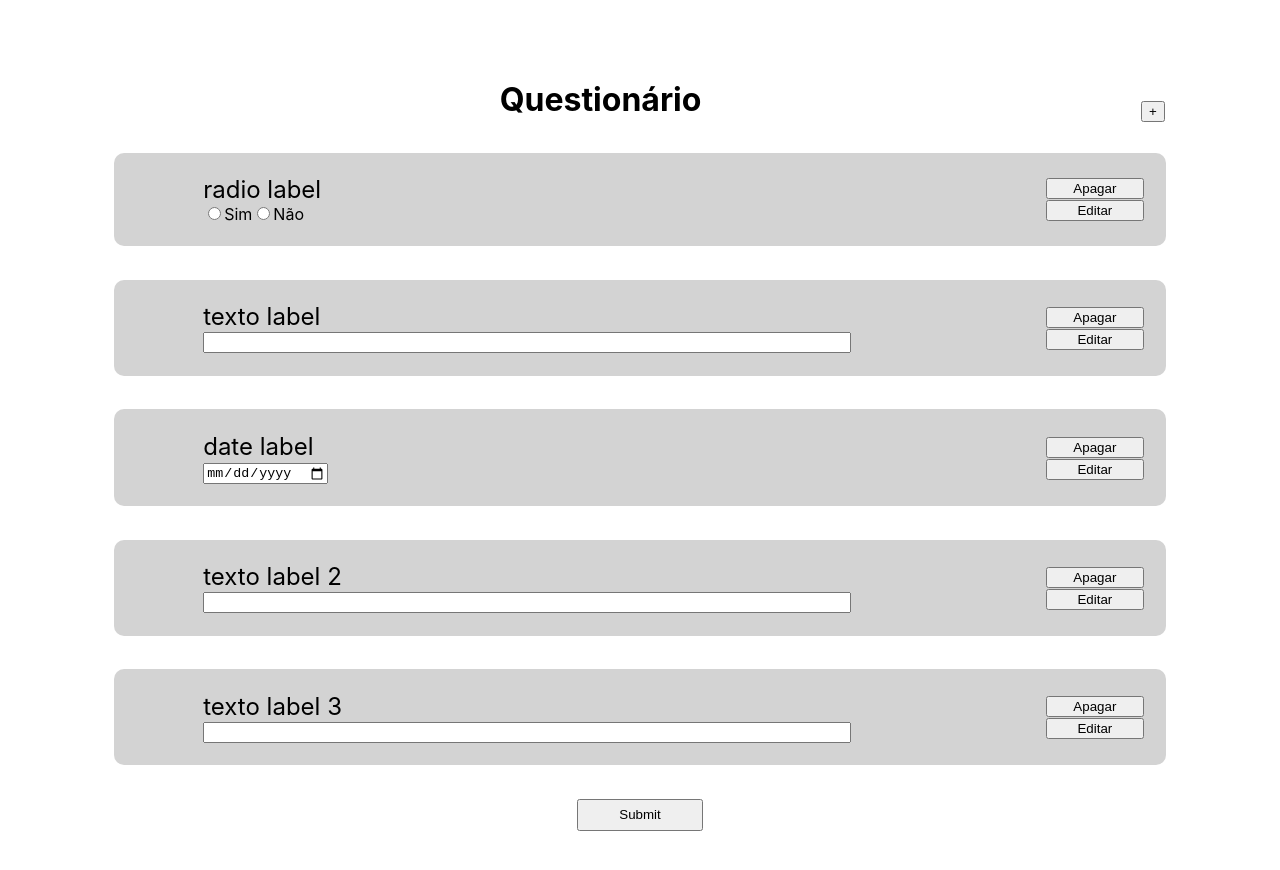
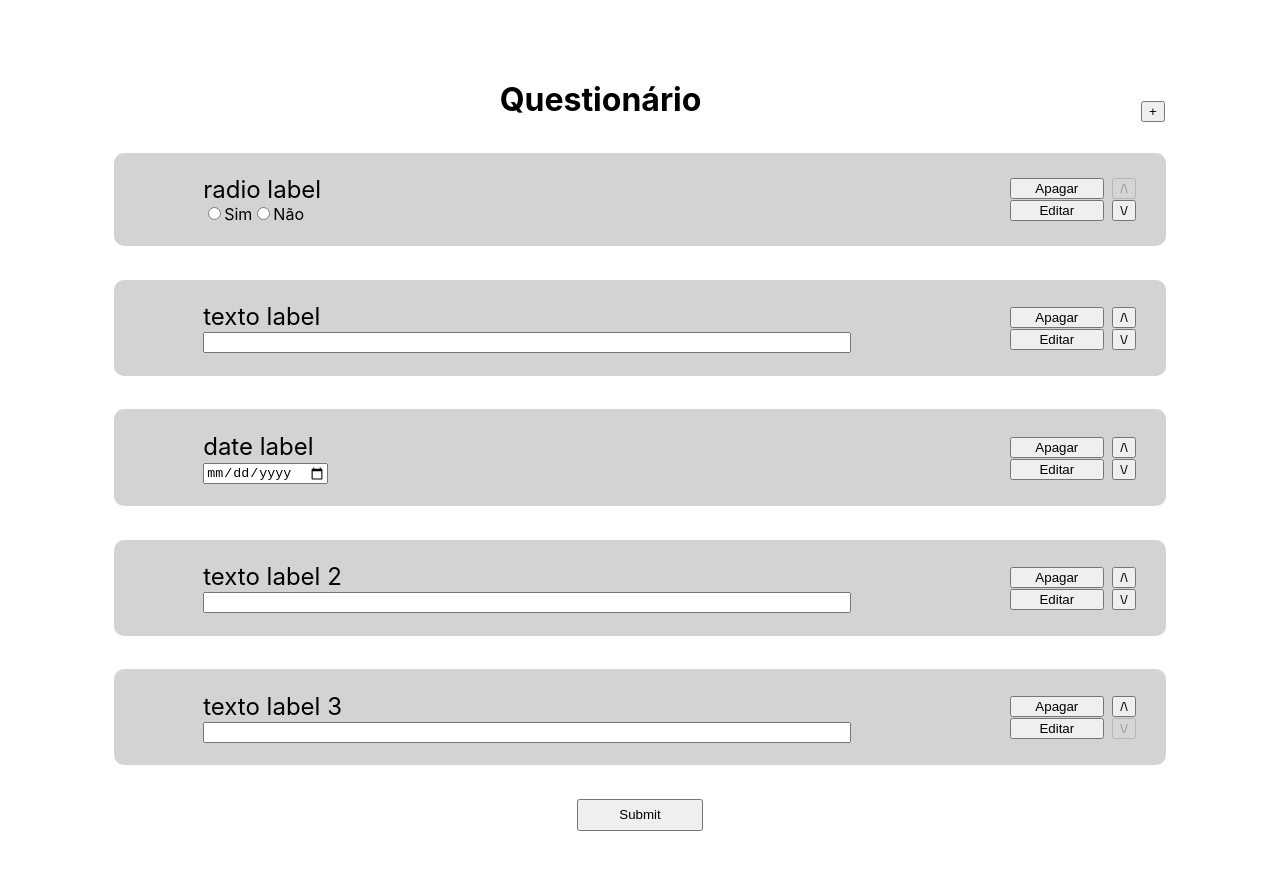
Before and after one commit to gabrielott/bd-final, a React (Create React App) app in the folder front/: page / in a window 1280 px wide. Shown: the top 870 px of the page. Built offline with nearby package versions, Linux system fonts and the light colour scheme.

Commit message:
Reordenação de perguntas

```diff
--- a/front/src/App.css
+++ b/front/src/App.css
@@ -33,7 +33,11 @@
 	width: 50vw;
 }
 
-.question-panel button {
+.question-panel {
+	display: flex;
+}
+
+.question-panel-editing button {
 	width: 100%;
 }
 
--- a/front/src/App.js
+++ b/front/src/App.js
@@ -87,10 +87,13 @@ class Question extends React.Component {
 				</div>
 				<QuestionPanel
 					onDelete={() => this.props.onDelete(this.props.index)}
-					// onDelete={() => console.log(this.props.index)}
 					onEdit={this.handleEdit}
+					onMoveUp={() => this.props.onMoveUp(this.props.index)}
+					onMoveDown={() => this.props.onMoveDown(this.props.index)}
 					label={this.props.label}
 					type={this.props.type}
+					numQuestions={this.props.numQuestions}
+					index={this.props.index}
 				/>
 			</div>
 		);
@@ -123,18 +126,14 @@ class QuestionPanel extends React.Component {
 
 
 	render() {
-		const popupStyle = {
-			width: "300px"
-			// height: "20%",
-		};
-
 		return (
 			<div className="question-panel">
+				<div className="question-panel-editing">
 					<button type="button" onClick={this.props.onDelete}>Apagar</button>
 					<Popup
 						trigger={<button type="button">Editar</button>}
 						position="left center"
-					contentStyle={popupStyle}
+						contentStyle={{width: "300px"}}
 						closeOnDocumentClick
 					>
 						<form className="edit-popup" onChange={this.handleInputChange}>
@@ -167,6 +166,23 @@ class QuestionPanel extends React.Component {
 							</button>
 						</form>
 					</Popup>
+				</div>
+				<div className="question-panel-ordering">
+					<button
+						disabled={this.props.index === 0}
+						type="button"
+						onClick={this.props.onMoveUp}
+					>
+						/\
+					</button>
+					<button
+						disabled={this.props.index === this.props.numQuestions - 1}
+						type="button"
+						onClick={this.props.onMoveDown}
+					>
+						\/
+					</button>
+				</div>
 			</div>
 		);
 	}
@@ -225,6 +241,8 @@ class App extends React.Component {
 		this.handleSubmit = this.handleSubmit.bind(this);
 		this.handleCreate = this.handleCreate.bind(this);
 		this.handleDelete = this.handleDelete.bind(this);
+		this.handleMoveUp = this.handleMoveUp.bind(this);
+		this.handleMoveDown = this.handleMoveDown.bind(this);
 	}
 
 	handleSubmit(event) {
@@ -283,6 +301,47 @@ class App extends React.Component {
 		console.log(`delete ${index}`);
 	}
 
+	handleMoveUp(index) {
+		console.log(`up ${index}`);
+
+		const labels = this.state.labels.slice();
+		const names = this.state.names.slice();
+		const types = this.state.types.slice();
+		const questions = this.state.questions.slice();
+
+		labels[index - 1] = labels.splice(index, 1, labels[index - 1])[0]
+		names[index - 1] = names.splice(index, 1, names[index - 1])[0]
+		types[index - 1] = types.splice(index, 1, types[index - 1])[0]
+		questions[index - 1] = questions.splice(index, 1, questions[index - 1])[0]
+
+		this.setState({
+			labels: labels,
+			names: names,
+			types: types,
+			questions: questions,
+		});
+	}
+
+	handleMoveDown(index) {
+		console.log(`down ${index}`);
+
+		const labels = this.state.labels.slice();
+		const names = this.state.names.slice();
+		const types = this.state.types.slice();
+		const questions = this.state.questions.slice();
+
+		labels[index + 1] = labels.splice(index, 1, labels[index + 1])[0]
+		names[index + 1] = names.splice(index, 1, names[index + 1])[0]
+		types[index + 1] = types.splice(index, 1, types[index + 1])[0]
+		questions[index + 1] = questions.splice(index, 1, questions[index + 1])[0]
+
+		this.setState({
+			labels: labels,
+			names: names,
+			types: types,
+			questions: questions,
+		});
+	}
 
 	render() {
 		const generic_questions = this.state.questions.map((q, i) => {
@@ -295,8 +354,11 @@ class App extends React.Component {
 					type={this.state.types[i]}
 					onChange={this.handleInputChange}
 					onDelete={this.handleDelete}
+					onMoveUp={this.handleMoveUp}
+					onMoveDown={this.handleMoveDown}
 					data={this.state}
 					index={i}
+					numQuestions={this.state.labels.length}
 				/>
 			);
 		});
```
Lines whose indentation alone changed are shown as unchanged.
